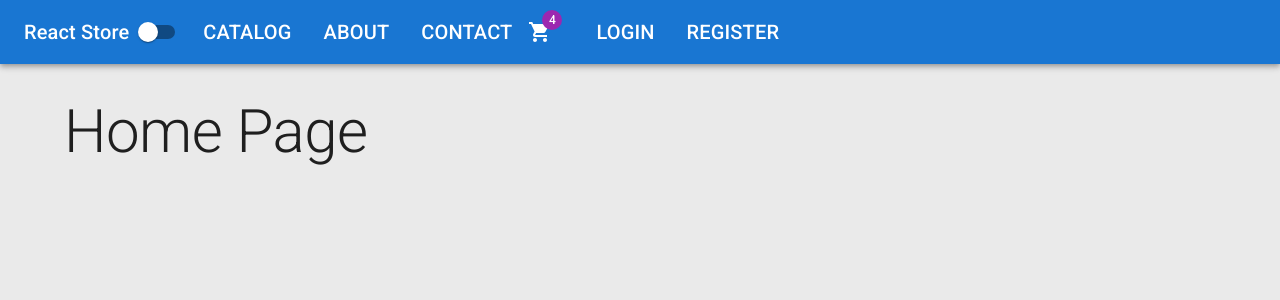
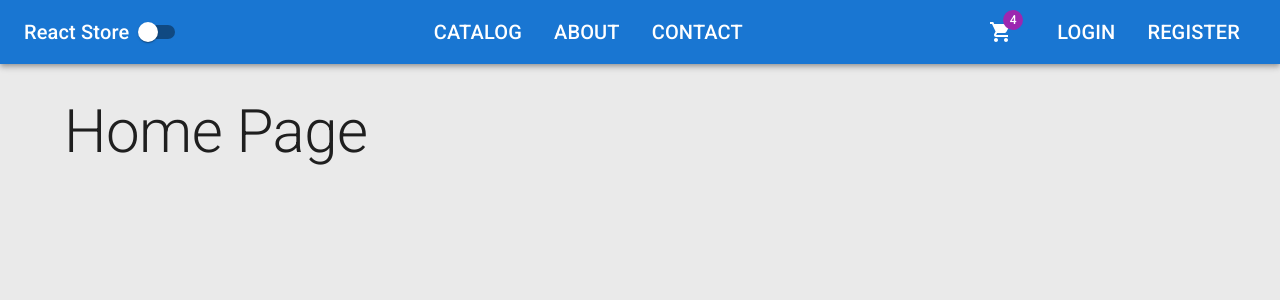
Before and after one commit to garcrich/Restore, a React (Create React App) app in the folder client/: page / in a window 1280 px wide. Shown: the top 300 px of the page. Built offline with nearby package versions, Linux system fonts and the light colour scheme.

Commit message:
nav bar styling updates

```diff
--- a/client/src/app/layout/Header.tsx
+++ b/client/src/app/layout/Header.tsx
@@ -1,5 +1,5 @@
 import { ShoppingCart } from "@mui/icons-material";
-import { AppBar, Badge, IconButton, List, ListItem, Switch, Toolbar, Typography } from "@mui/material";
+import { AppBar, Badge, Box, IconButton, List, ListItem, Switch, Toolbar, Typography } from "@mui/material";
 import { NavLink } from "react-router-dom";
 
 const midLinks = [
@@ -13,10 +13,17 @@
   {title: 'register', path: '/register'},
 ]
 
+const navStyles ={color: 'inherit', typography: 'h6',
+'&:hover': {color: 'grey.500'},
+'&.active': {color: 'text.secondary'}
+}
+
 interface Props {
   setDarkMode: (darkMode: boolean) => void,
   darkMode: boolean
 }
+
+
 
 export default function Header({setDarkMode, darkMode}: Props) {
   function handleSwitch() {
@@ -24,40 +31,50 @@
   }
   return (
     <AppBar position='static' sx={{mb: 4}}>
-      <Toolbar>
+      <Toolbar sx={{display: 'flex', justifyContent: 'space-between', alignItems:'center'}}>
+
+        <Box display='flex' alignItems='center'>
           <Typography variant='h6' component={NavLink} to='/' sx={{color: 'inherit', textDecoration: 'none'}} >
             React Store
           </Typography>
+
           <Switch onChange={handleSwitch}/>
+        </Box>
+
         <List sx={{display: 'flex'}}>
           {midLinks.map(({title, path}) => (
             <ListItem
               component={NavLink}
               to={path}
               key={path}
-              sx={{color: 'inherit', typography: 'h6', '&:hover': {color: 'secondary.main'}}}
+              sx={navStyles}
             >
               {title.toUpperCase()}
             </ListItem>
             ))}
         </List>
+
+        <Box display='flex' alignItems='center'>
           <IconButton size='large' edge='start' color='inherit' sx={{mr: 2}}>
               <Badge badgeContent={4} color='secondary'>
                 <ShoppingCart />
               </Badge>
           </IconButton>
+
           <List sx={{display: 'flex'}}>
             {rightLinks.map(({title, path}) => (
               <ListItem
                 component={NavLink}
                 to={path}
                 key={path}
-              sx={{color: 'inherit', typography: 'h6'}}
+                sx={navStyles}
               >
                 {title.toUpperCase()}
               </ListItem>
               ))}
           </List>
+        </Box>
+
       </Toolbar>
     </AppBar>
   )
```
Lines whose indentation alone changed are shown as unchanged.
